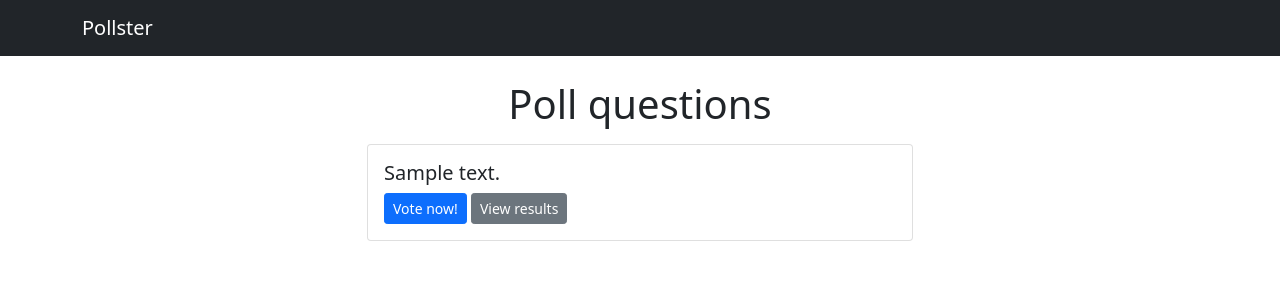
After one commit to veeso/django-crash-course, a Django app: page / in a window 1280 px wide. The commit adds this page. Shown: the top 300 px of the page. Run offline with Django 3.2, Linux system fonts and the light colour scheme; tables that the repository leaves empty hold one stand-in row (values such as "Sample post").

Commit message:
Views ok

```diff
--- a/pollster/polls/urls.py
+++ b/pollster/polls/urls.py
@@ -7,4 +7,7 @@ from . import views
 app_name = "polls"
 urlpatterns = [
     path('', views.index, name='index'), # /polls/index.html
+    path('<int:question_id>/', views.detail, name='detail'),
+    path('<int:question_id>/results', views.results, name='results'),
+    path('<int:question_id>/vote/', views.vote, name='vote'),
 ]
--- a/pollster/polls/views.py
+++ b/pollster/polls/views.py
@@ -1,8 +1,48 @@
-from django.shortcuts import render
+from django.http.response import Http404, HttpResponseRedirect
+from django.shortcuts import get_object_or_404, render
+from django.urls import reverse
 
 from .models import Question, Choice
 
 # Get questions and display then
 
 def index(request):
-    return render(request, 'polls/index.html')
+    latest_question_list = Question.objects.order_by('-pub_date')[:5] # Max 5 and sort by pub date
+    context = {'latest_question_list': latest_question_list}
+    return render(request, 'polls/index.html', context=context)
+
+def detail(request, question_id: int):
+    """
+    Show speicific question and choices
+    """
+    # Get question or return 404 if failed
+    question = get_object_or_404(Question, pk=question_id)
+    context = {'question': question}
+    return render(request, 'polls/detail.html', context=context)
+
+def results(request, question_id: int):
+    """
+    Show results for a question
+    """
+    question = get_object_or_404(Question, pk=question_id)
+    context = {'question': question}
+    return render(request, 'polls/results.html', context=context)
+
+def vote(request, question_id: int):
+    """
+    Enregister the user vote
+    """
+    question = get_object_or_404(Question, pk=question_id)
+    try:
+        selected_choice = question.choice_set.get(pk=request.POST['choice'])
+    except (KeyError, Choice.DoesNotExist):
+        return render(request, 'polls/detail.html', {
+            'question': question,
+            'error_message': "You didn't select any choice"
+        })
+    else:
+        # Increase choice counter and save
+        selected_choice.votes += 1
+        selected_choice.save()
+        # Return results
+        return HttpResponseRedirect(reverse('polls:results', args=(question_id,)))
--- a/pollster/pollster/urls.py
+++ b/pollster/pollster/urls.py
@@ -19,4 +19,5 @@ from django.urls import path, include
 urlpatterns = [
     path('admin/', admin.site.urls),
     path('polls/', include('polls.urls')),
+    path('', include('polls.urls')),
 ]
--- /dev/null
+++ b/pollster/templates/base.html
@@ -0,0 +1,26 @@
+
+<!DOCTYPE html>
+<html>
+
+<head>
+  <meta charset="utf-8" />
+  <meta name="viewport" content="minimum-scale=1, initial-scale=1, width=device-width" />
+  <link rel="stylesheet" href="https://fonts.googleapis.com/css?family=Roboto:300,400,500,700&display=swap" />
+  <link rel="stylesheet" href="https://fonts.googleapis.com/icon?family=Material+Icons" />
+  <link href="https://cdn.jsdelivr.net/npm/bootstrap@5.0.0-beta1/dist/css/bootstrap.min.css" rel="stylesheet" integrity="sha384-giJF6kkoqNQ00vy+HMDP7azOuL0xtbfIcaT9wjKHr8RbDVddVHyTfAAsrekwKmP1" crossorigin="anonymous">
+  <title>Pollster {% block title %}{% endblock %}</title>
+</head>
+
+<body>
+  <!-- Navbar -->
+  {% include 'partials/_navbar.html' %}
+  <div class="container">
+    <div class="row">
+      <div class="col-md-6 m-auto">
+        {% block content %}{% endblock %}
+      </div>
+    </div>
+  </div>
+</body>
+
+</html>
--- /dev/null
+++ b/pollster/templates/partials/_navbar.html
@@ -0,0 +1,5 @@
+<nav class="navbar navbar-dark bg-dark mb-4">
+  <div class="container">
+    <a class="navbar-brand" href="/">Pollster</a>
+  </div>
+</nav>
--- a/pollster/templates/polls/index.html
+++ b/pollster/templates/polls/index.html
@@ -1,19 +1,19 @@
-
-<!DOCTYPE html>
-<html>
-
-<head>
-  <meta charset="utf-8" />
-  <meta name="viewport" content="minimum-scale=1, initial-scale=1, width=device-width" />
-  <link rel="stylesheet" href="https://fonts.googleapis.com/css?family=Roboto:300,400,500,700&display=swap" />
-  <link rel="stylesheet" href="https://fonts.googleapis.com/icon?family=Material+Icons" />
-  <title>Polls</title>
-</head>
-
-<body>
-  <div id="root">
-    <h1>Polls</h1>
-  </div>
-</body>
-
-</html>
+{% extends 'base.html' %}
+{% block content %}
+  <h1 class="text-center mb-3">Poll questions</h1>
+  {% if latest_question_list %}
+    {% for question in latest_question_list %}
+      <div class="card mb-3">
+        <div class="card-body">
+          <h2 class="lead">
+            {{ question.question_text }}
+          </h2>
+          <a href="{% url 'polls:detail' question.id %}" class="btn btn-primary btn-sm">Vote now!</a>
+          <a href="{% url 'polls:results' question.id %}" class="btn btn-secondary btn-sm">View results</a>
+        </div>
+      </div>
+    {% endfor %}
+  {% else %}
+    <h2 class="text-center mb-3">No polls available</h2>
+  {% endif %}
+{% endblock %}
```
Also changed, not shown: pollster/templates/polls/detail.html (added, +25 -0 lines), pollster/templates/polls/results.html (added, +18 -0 lines), README.md.
